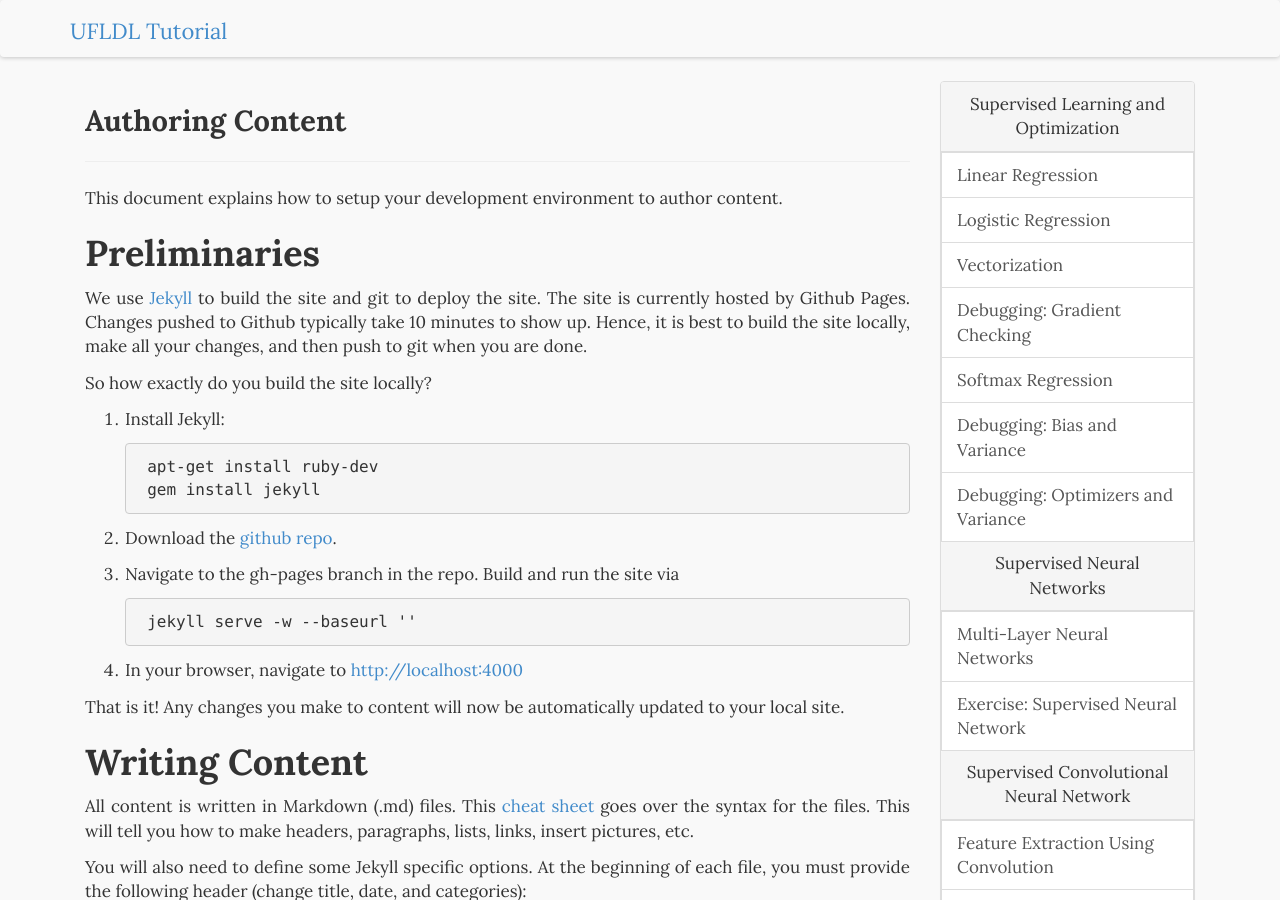
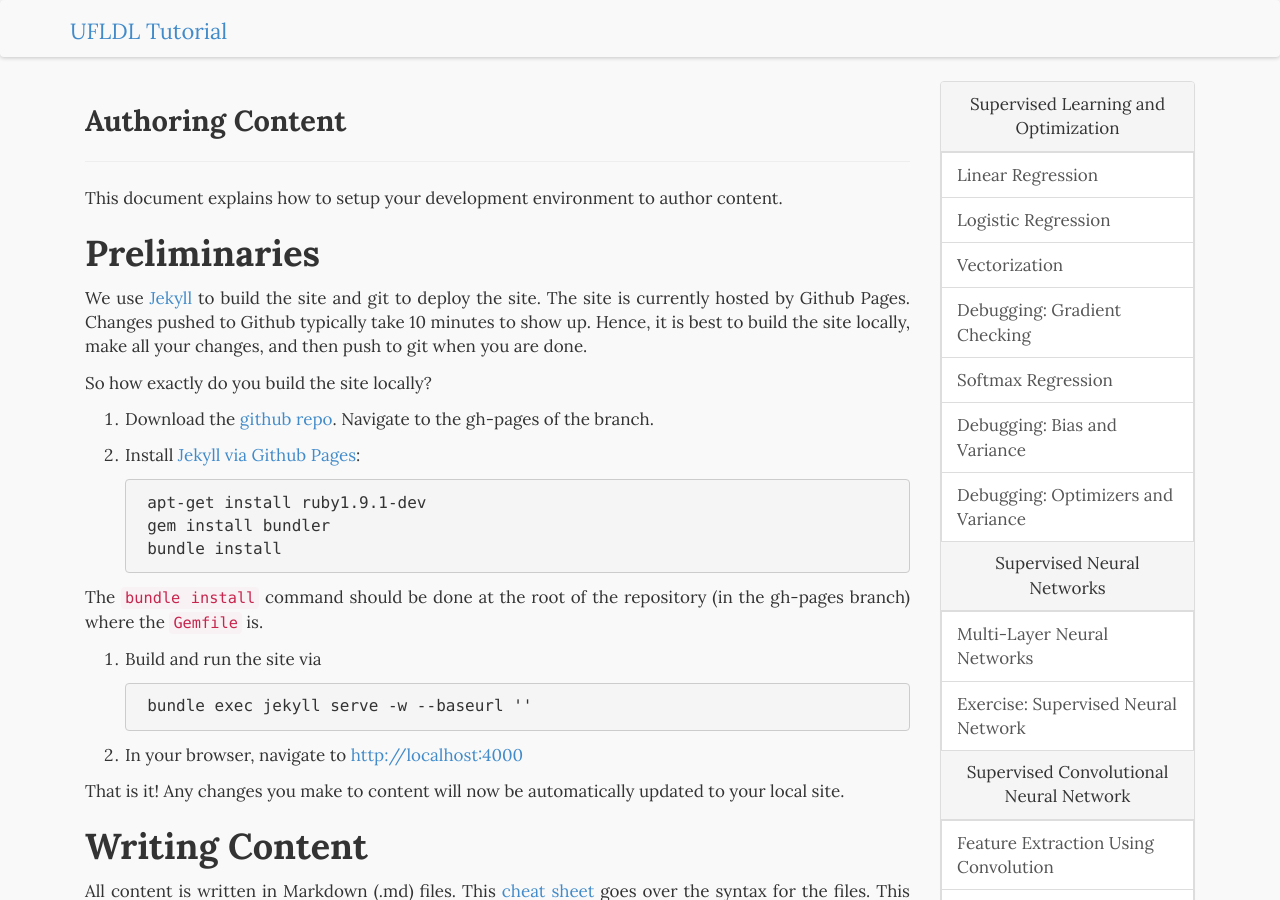
Before and after one commit to sameeptandon/ufldl_tutorial, a Jekyll site: the page built from author.md, in a window 1280 px wide and 900 px high. Built offline with Jekyll 4.4.1, drawn with Linux system fonts in a browser that asks for light colours; formulas are drawn with MathJax 3.

Commit message:
authoring update

```diff
--- a/author.md
+++ b/author.md
@@ -13,16 +13,19 @@ We use [Jekyll](http://jekyllrb.com) to build the site and git to deploy the sit
 
 So how exactly do you build the site locally?
 
-1. Install Jekyll:
+1. Download the [github repo](http://github.com/sameeptandon/ufldl_tutorial). Navigate to the gh-pages of the branch.
 
-        apt-get install ruby-dev
-        gem install jekyll
+2. Install [Jekyll via Github Pages](https://help.github.com/articles/using-jekyll-with-pages):
 
-2. Download the [github repo](http://github.com/sameeptandon/ufldl_tutorial).
+        apt-get install ruby1.9.1-dev
+        gem install bundler
+        bundle install
 
-3. Navigate to the gh-pages branch in the repo. Build and run the site via
+The `bundle install` command should be done at the root of the repository (in the gh-pages branch) where the `Gemfile` is.
 
-        jekyll serve -w --baseurl ''
+3. Build and run the site via
+
+        bundle exec jekyll serve -w --baseurl ''
 
 4. In your browser, navigate to [http://localhost:4000](http://localhost:4000)
 
```
